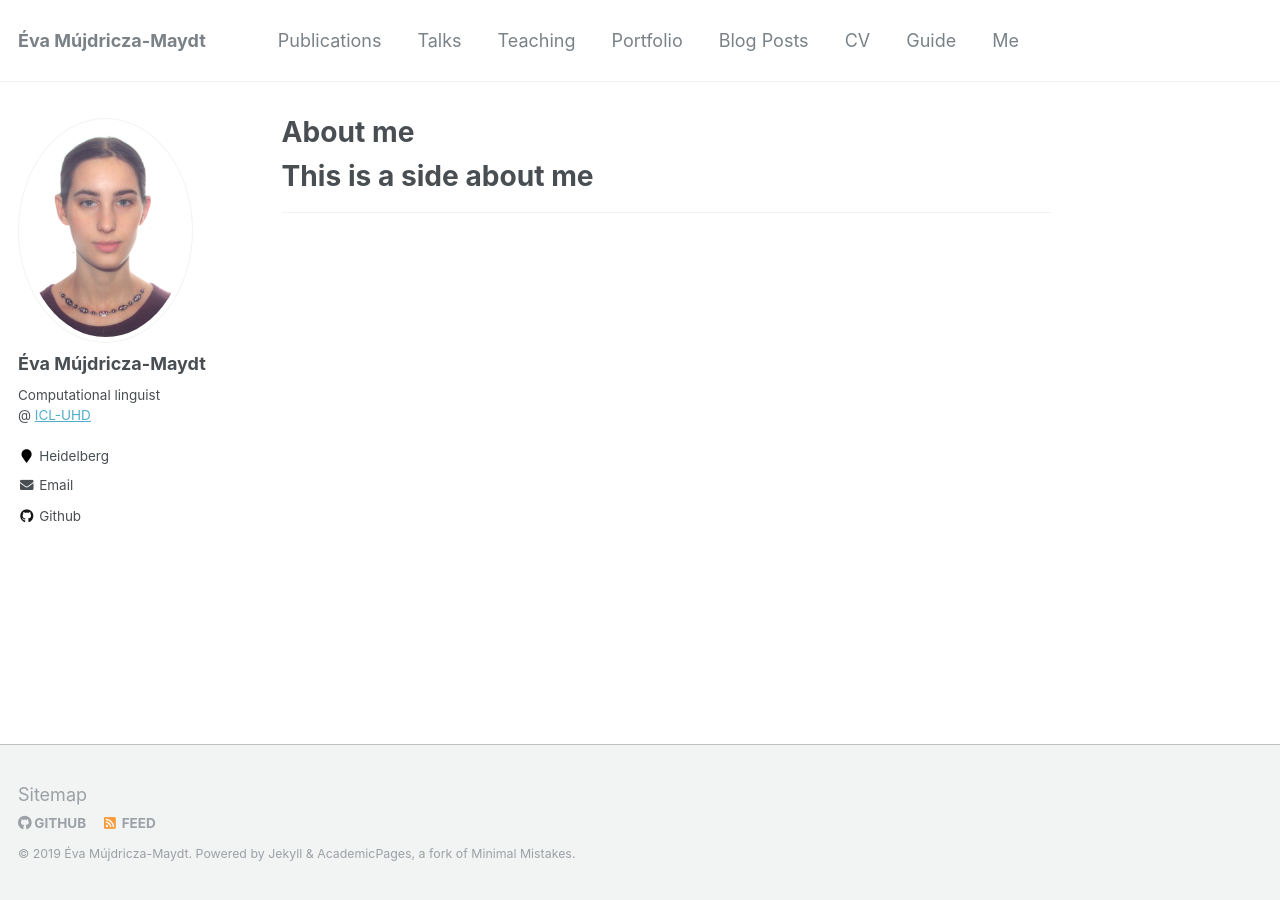
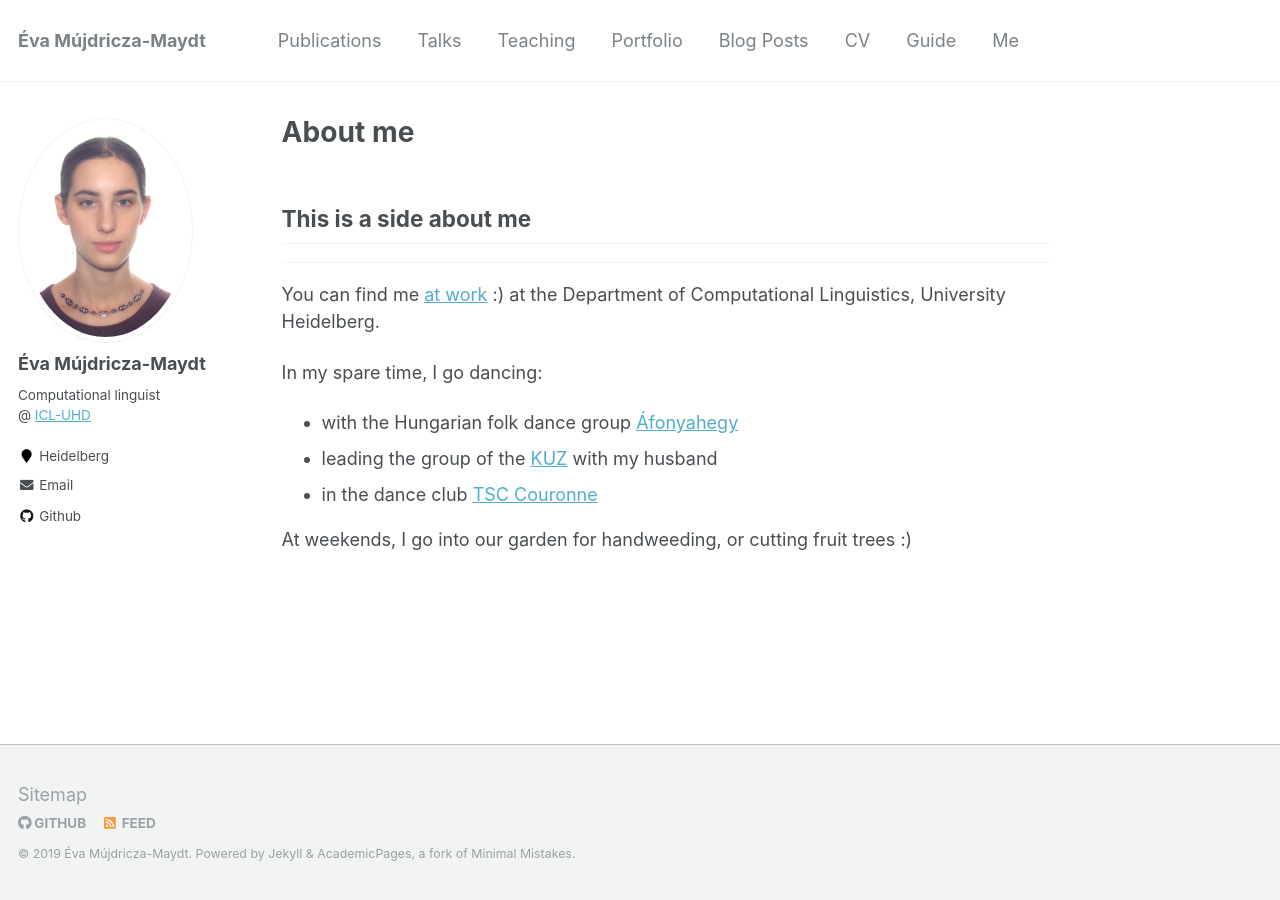
Before and after one commit to mmev/mmev.github.io, a Jekyll site: the page built from _pages/me.md, in a window 1280 px wide. Built offline with Jekyll 4.4.1, drawn with Linux system fonts in a browser that asks for light colours.

Commit message:
academicpages as template

```diff
--- a/_pages/me.md
+++ b/_pages/me.md
@@ -5,5 +5,14 @@ author_profile: true
 ---
 
 
-# This is a side about me
+## This is a side about me
 ----
+
+You can find me [at work](https://www.cl.uni-heidelberg.de/~mujdricz/) :) at the Department of Computational Linguistics, University Heidelberg.
+
+In my spare time, I go dancing:
+* with the Hungarian folk dance group [Áfonyahegy](https://www.facebook.com/afonyahegy/)
+* leading the group of the [KUZ]() with my husband
+* in the dance club [TSC Couronne](https://www.tsc-couronne.de/)
+
+At weekends, I go into our garden for handweeding, or cutting fruit trees :)
```
